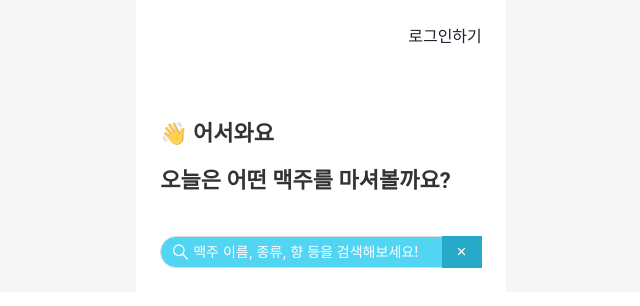
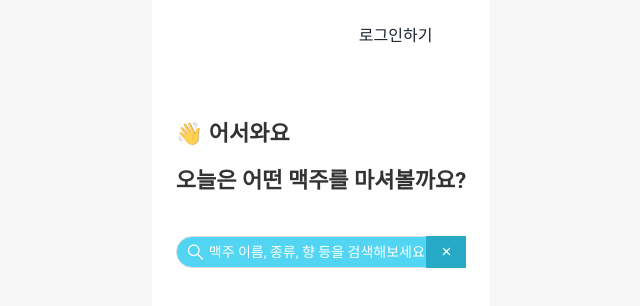
Before and after one commit to taeee1/beerlot-client, a Next.js app: page / in a window 1280 px wide. Shown: the top 306 px of the page, without its empty margins (319-959 px from the left). Built offline with nearby package versions, Linux system fonts and the light colour scheme; no server answers.

Commit message:
Feature/sync font styles with figma (#33)
* chore: font added

* chore: sync textStyles with figma

* chore: add 100vh for Home Box

```diff
--- a/package.json
+++ b/package.json
@@ -12,6 +12,7 @@
     "@chakra-ui/react": "^2.3.2",
     "@emotion/react": "^11.10.4",
     "@emotion/styled": "^11.10.4",
+    "@fontsource/roboto": "^4.5.8",
     "@svgr/webpack": "^6.3.1",
     "@types/styled-components": "^5.1.26",
     "@types/uuid": "^8.3.4",
--- a/pages/index.tsx
+++ b/pages/index.tsx
@@ -5,14 +5,7 @@
 
 const Home: NextPage = () => {
   return (
-    <>
-      <Box
-        h="full"
-        bg="gray.100"
-        display="flex"
-        justifyContent="center"
-        alignItems="center"
-      >
+    <Box h="calc(100vh)" bg="gray.100" display="flex" justifyContent="center">
       <Head>
         <title>Beerlot</title>
         <meta name="description" content="Generated by create next app" />
@@ -20,7 +13,6 @@
       </Head>
       <HomeComponent />
     </Box>
-    </>
   );
 };
 
--- a/theme.ts
+++ b/theme.ts
@@ -13,6 +13,7 @@
     global: {
       body: {
         bg: "#ffffff",
+        height: "100vh",
         font: "roboto",
       },
     },
@@ -66,7 +67,7 @@
       fontWeight: "500",
       fontSize: "16px",
       letterSpacing: "0.01px",
-      lineHeight: "24px",
+      lineHeight: "19px",
     },
     h2_bold: {
       fontWeight: "700",
@@ -85,13 +86,26 @@
       fontSize: "14px",
       letterSpacing: "0.01px",
     },
+    h4: {
+      fontWeight: "500",
+      lineHeight: "19px",
+      fontSize: "12px",
+      letterSpacing: "0.01px",
+    },
+    h4_bold: {
+      fontWeight: "700",
+      lineHeight: "19px",
+      fontSize: "12px",
+      letterSpacing: "0.01px",
+    },
     body: {
       fontWeight: "400",
+      lineHeight: "13px",
       fontSize: "15px",
       letterSpacing: "0.01px",
     },
   },
   fonts: {
-    roboto: `'Roboto', cursive`,
+    body: `'roboto', sans-serif`,
   },
 });
```
Also changed, not shown: 1 other file (tests, documents, lock files or other folders). Lines whose indentation alone changed are shown as unchanged.
